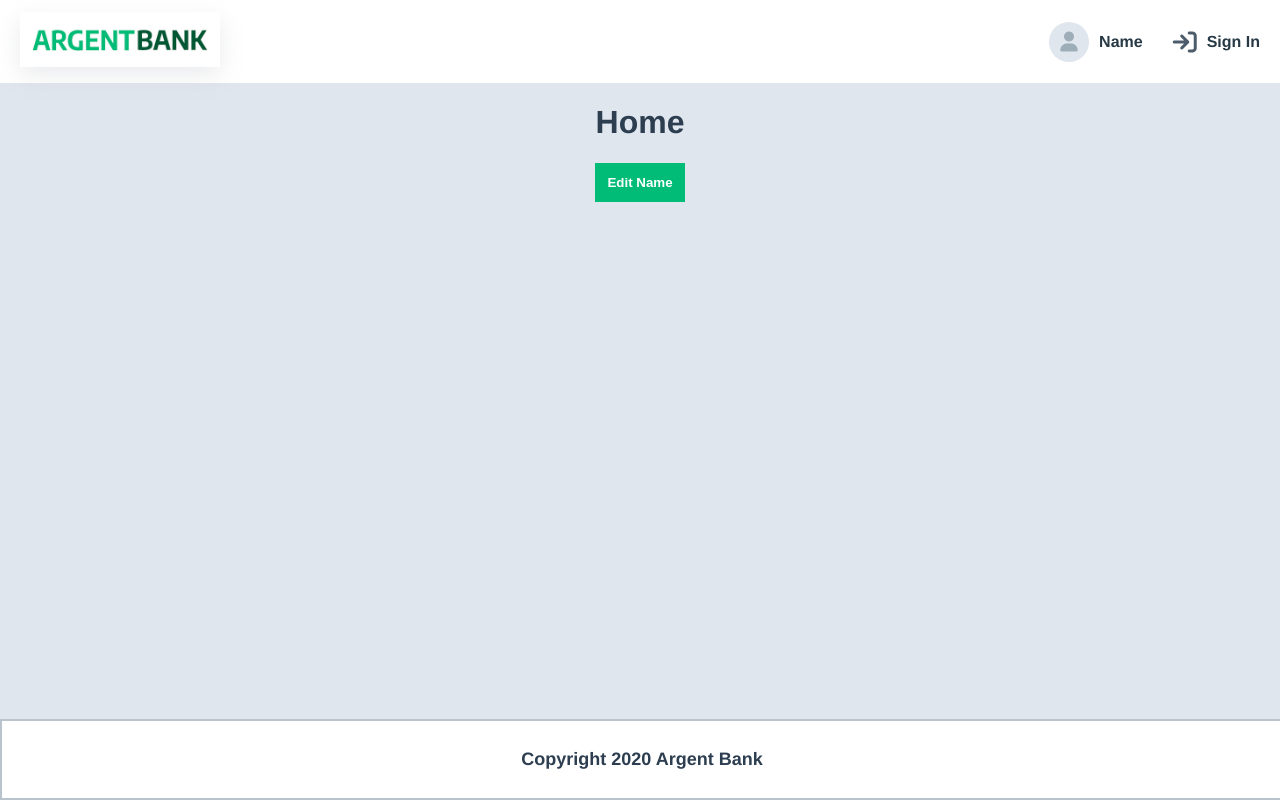
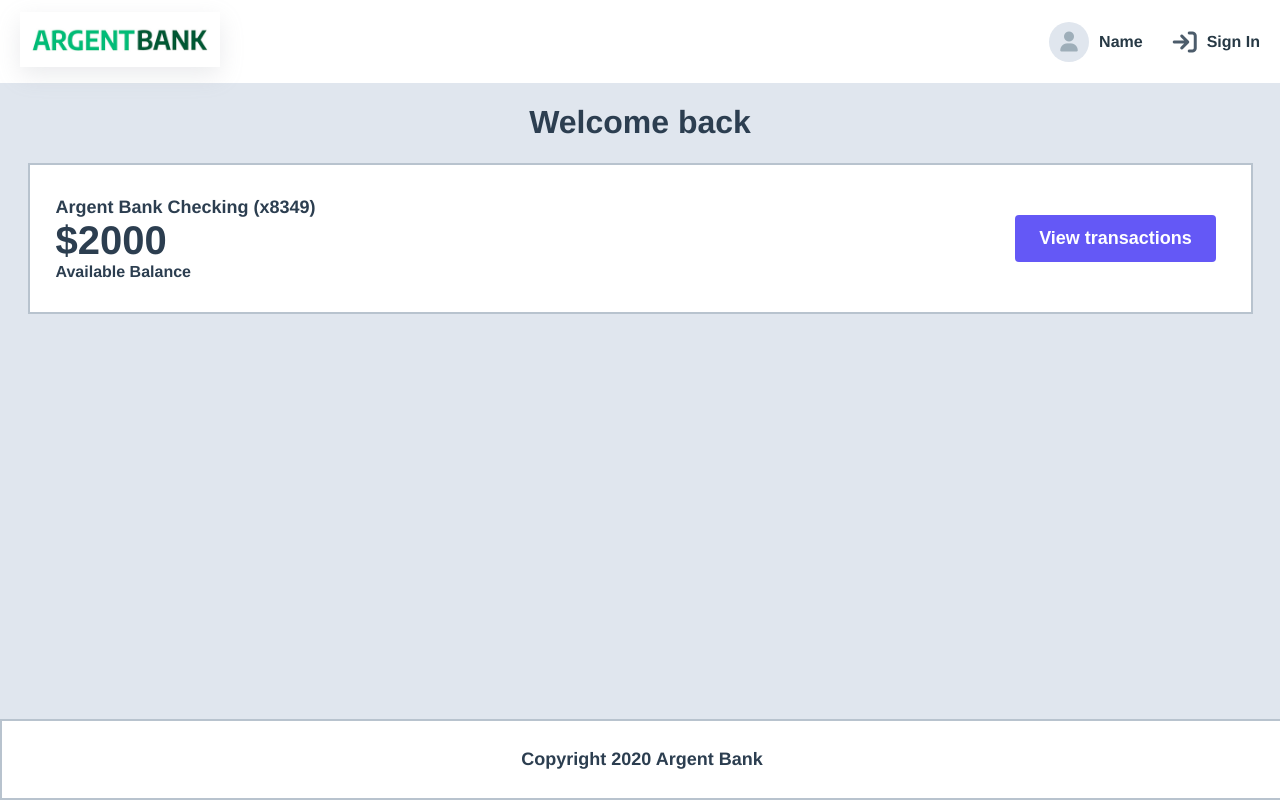
Before and after one commit to l-nikola/ArgentBank, a React (Vite) app: page / in a window 1280 px wide. Built offline with nearby package versions, Linux system fonts and the light colour scheme.

Commit message:
feat : bankAccount component

```diff
--- /dev/null
+++ b/src/components/BankAccount/index.jsx
@@ -0,0 +1,12 @@
+export default function BankAccount({ account, amount, balance }) {
+  return (
+    <section className="bankAccount">
+      <div>
+        <h2 className="account">{account}</h2>
+        <p className="amount">${amount}</p>
+        <p className="balance">{balance}</p>
+      </div>
+      <button>View transactions</button>
+    </section>
+  );
+}
--- a/src/pages/Home/index.jsx
+++ b/src/pages/Home/index.jsx
@@ -1,13 +1,19 @@
-import ChangeName from "../../components/ChangeName";
 import Footer from "../../components/Footer";
 import Header from "../../components/Header";
+import ChangeName from "../../components/ChangeName";
+import BankAccount from "../../components/BankAccount";
 
 export default function Home() {
   return (
     <>
       <Header />
-      <h1>Home </h1>
-      <ChangeName />
+      <h1>Welcome back</h1>
+      {/* <ChangeName /> */}
+      <BankAccount
+        account="Argent Bank Checking (x8349)"
+        amount={2000}
+        balance="Available Balance"
+      />
       <Footer />
     </>
   );
--- /dev/null
+++ b/src/styles/components/bankAccount.scss
@@ -0,0 +1,46 @@
+.bankAccount {
+  display: flex;
+  margin: 0 auto;
+  justify-content: space-between;
+  padding: 32px 34.5px 32px 26px;
+  align-items: center;
+  background-color: white;
+  width: 1160.5px;
+  height: 83.5px;
+  border: 2px solid var(--border);
+
+  div {
+    display: flex;
+    flex-direction: column;
+    align-items: baseline;
+
+    .account {
+      font-size: large;
+      font-weight: 700;
+      margin: 0;
+    }
+
+    .amount {
+      font-size: 40px;
+      font-weight: 900;
+      margin: 0;
+    }
+
+    .balance {
+      font-size: medium;
+      font-weight: 600;
+      margin: 0;
+    }
+  }
+
+  button {
+    color: white;
+    background-color: var(--button);
+    border: none;
+    border-radius: 4px;
+    width: 201px;
+    height: 47.5px;
+    font-size: large;
+    font-weight: 700;
+  }
+}
--- a/src/styles/index.scss
+++ b/src/styles/index.scss
@@ -2,6 +2,7 @@
 @use "./components/header.scss";
 @use "./components/footer.scss";
 @use "./components/changeName.scss";
+@use "./components/bankAccount.scss";
 
 /* *********** Variables ********** */
 :root {
@@ -11,6 +12,7 @@
   --textPlaceholder: #c3cfd9;
   --borderButton: #b3b3f1;
   --textButton: #7a6ef6;
+  --button: #6458f6;
 }
 
 /* *********** Global Styles ********** */
```
